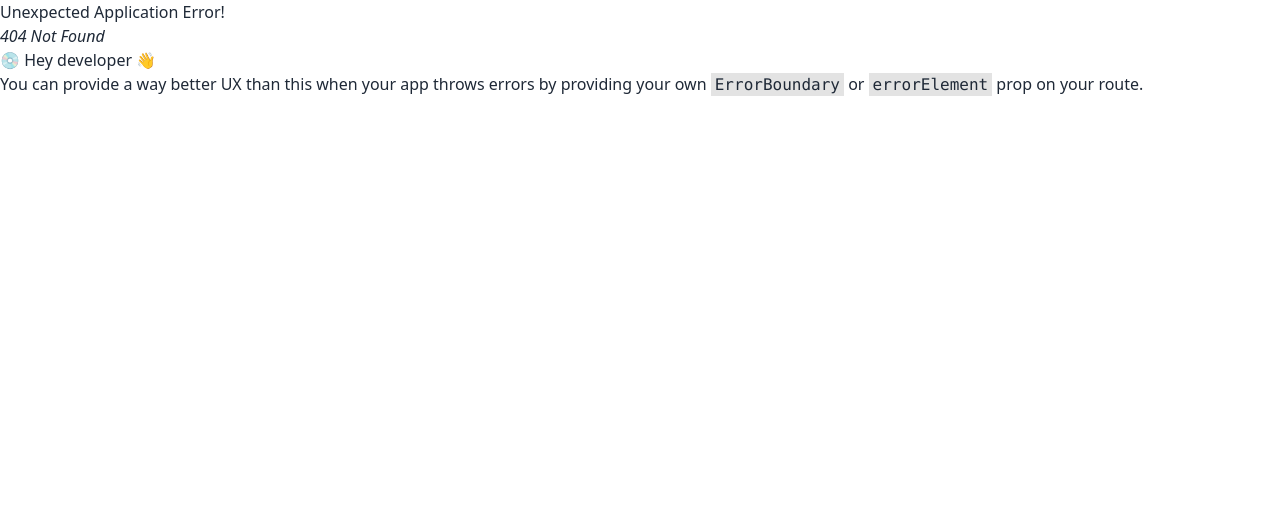
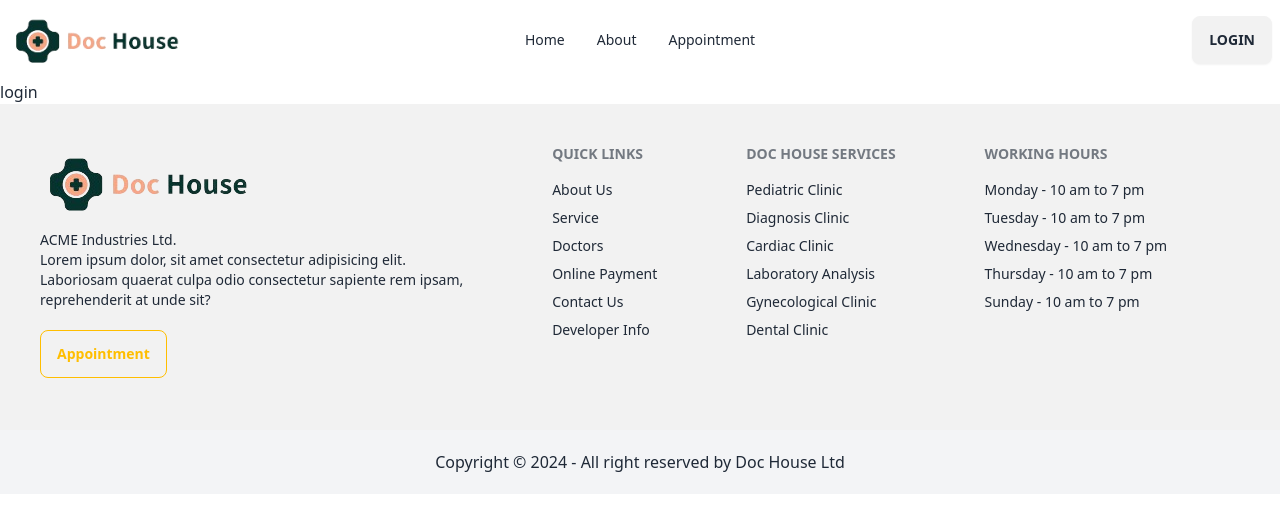
Before and after one commit to tawhid3482/Doc-Hourse, a React (Vite) app: page /login in a window 1280 px wide. Before the commit this address had no page. Shown: the top 510 px of the page. Built offline with nearby package versions, Linux system fonts and the light colour scheme.

Commit message:
authProvider complete

```diff
--- a/src/Login/Login.jsx
+++ b/src/Login/Login.jsx
@@ -2,7 +2,7 @@
 const Login = () => {
     return (
         <div>
-
+            <p>login</p>
         </div>
     );
 };
--- a/src/Routes/Routes.jsx
+++ b/src/Routes/Routes.jsx
@@ -1,6 +1,7 @@
 import { createBrowserRouter } from "react-router-dom";
 import MainlayOut from "../LayOut/MainlayOut";
 import Home from "../Home/Home";
+import Login from "../Login/Login";
 
 const Routes = createBrowserRouter([
   {
@@ -11,6 +12,10 @@ const Routes = createBrowserRouter([
         path: "/",
         element: <Home></Home>,
       },
+      {
+        path: "/login",
+        element: <Login></Login>,
+      },
     ],
   },
 ]);
--- a/src/Shared/Navber/Navber.jsx
+++ b/src/Shared/Navber/Navber.jsx
@@ -44,7 +44,7 @@ const Navber = () => {
           </ul>
         </div>
         <div className="navbar-end">
-          <Link><button className="btn uppercase">login</button></Link>
+          <Link to='/login'><button className="btn uppercase">login</button></Link>
         </div>
       </div>
     </div>
```
